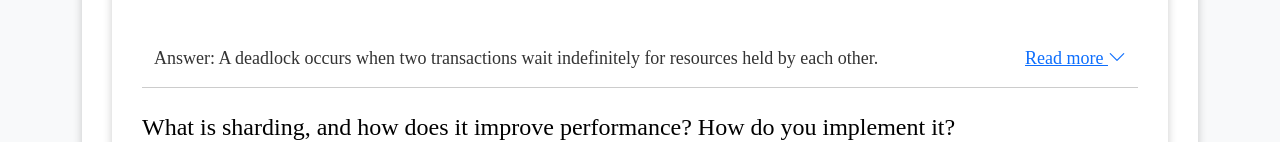
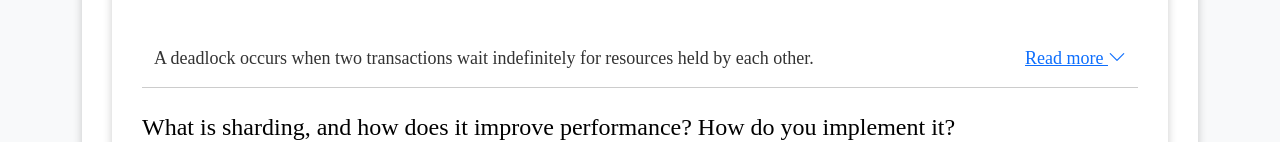
Before and after one commit to Jm0091/Database-Dungeon, a plain HTML site: page index.html in a window 1280 px wide. Shown: the part 264-406 px from the top of the page. Drawn offline with nearby package versions, Linux system fonts and the light colour scheme; a web font is replaced by a local one.

Commit message:
#4: Update index.html

```diff
--- a/index.html
+++ b/index.html
@@ -55,7 +55,7 @@
                     <h3>How would you handle deadlocks in SQL Server? What strategies can you use to avoid them?</h3>
                     <div class="container mt-5">
                         <p class="my-paragraph d-flex justify-content-between align-items-center">
-                            <span>Answer: A deadlock occurs when two transactions wait indefinitely for resources held
+                            <span>A deadlock occurs when two transactions wait indefinitely for resources held
                                 by each other.</span>
                             <a class="toggle-collapse" data-bs-toggle="collapse" href="#collapsibleText1" role="button"
                                 aria-expanded="false" aria-controls="collapsibleText1">
```
